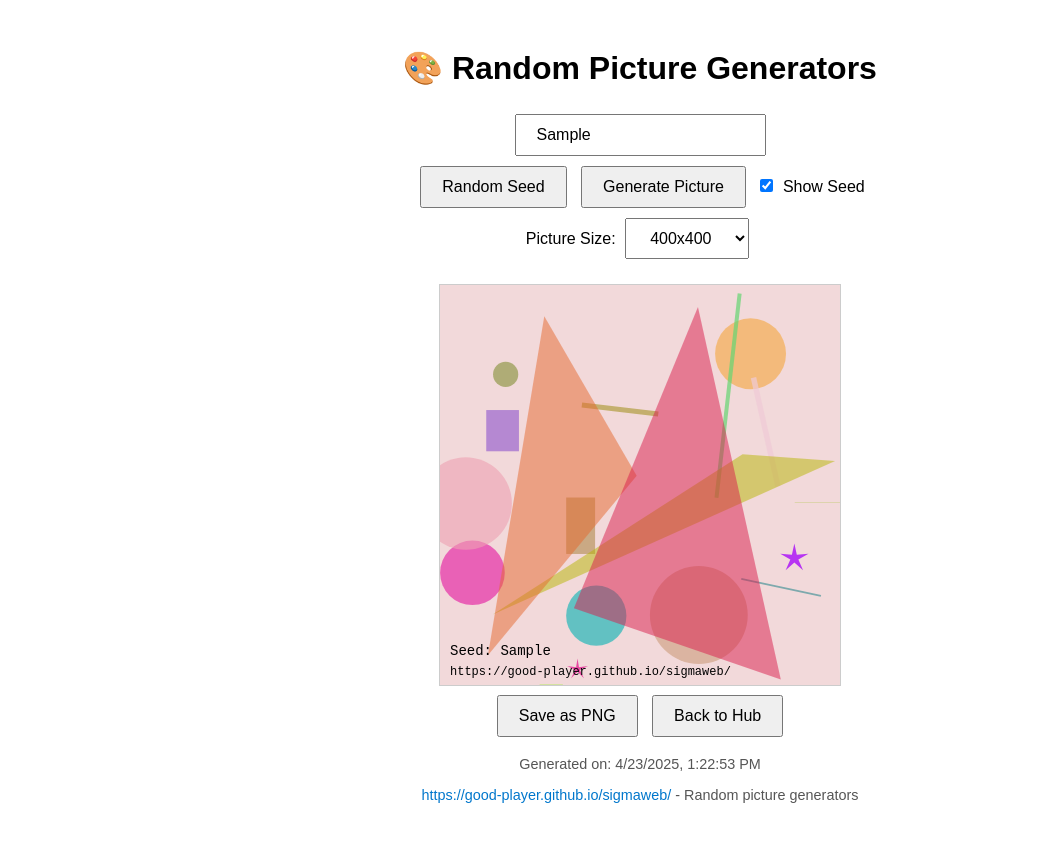
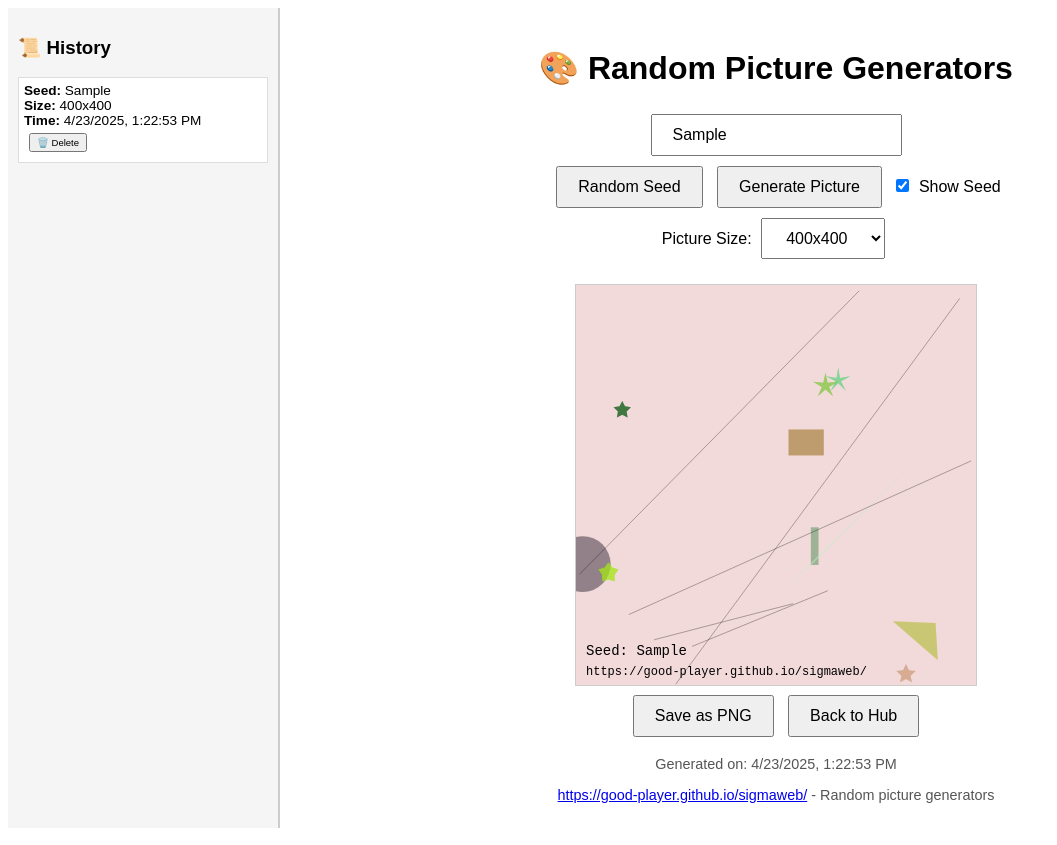
Before and after one commit to Good-player/sigmaweb, a plain HTML site: page buggy.html in a window 1280 px wide. Both pictures are taken after typing "Sample" into the empty fields and a click on the button "Generate Picture". Shown: the whole page, without its empty margins (0-1057 px from the left). Drawn offline with Linux system fonts and the light colour scheme.

Commit message:
Update buggy.html

```diff
--- a/buggy.html
+++ b/buggy.html
@@ -6,6 +6,18 @@
   <style>
     body {
       font-family: Arial, sans-serif;
+      display: flex;
+    }
+    #historyPanel {
+      width: 250px;
+      height: 100vh;
+      overflow-y: auto;
+      border-right: 2px solid #ccc;
+      padding: 10px;
+      background: #f5f5f5;
+    }
+    #mainContent {
+      flex-grow: 1;
       text-align: center;
       padding: 20px;
     }
@@ -18,18 +30,32 @@
       padding: 10px 20px;
       font-size: 1em;
     }
-    .info {
+    .info, .fileSize {
       margin-top: 10px;
       font-size: 0.9em;
       color: #555;
     }
-    a {
-      color: #0077cc;
-      text-decoration: none;
+    .historyItem {
+      background: #fff;
+      border: 1px solid #ddd;
+      margin: 5px 0;
+      padding: 5px;
+      font-size: 0.85em;
+    }
+    .historyItem button {
+      font-size: 0.7em;
+      padding: 2px 6px;
+      margin-top: 5px;
     }
   </style>
 </head>
 <body>
+  <div id="historyPanel">
+    <h3>📜 History</h3>
+    <div id="historyList"></div>
+  </div>
+
+  <div id="mainContent">
     <h1>🎨 Random Picture Generators</h1>
     <input type="text" id="seedInput" placeholder="Enter seed here" />
     <br>
@@ -56,9 +82,11 @@
     <button onclick="savePicture()">Save as PNG</button>
     <button onclick="goToHub()">Back to Hub</button>
 
+    <div class="fileSize" id="fileSizeDisplay"></div>
     <div class="info">
       <p id="timeDisplay"></p>
       <p><a href="https://good-player.github.io/sigmaweb/" target="_blank">https://good-player.github.io/sigmaweb/</a> - Random picture generators</p>
+    </div>
   </div>
 
   <script>
@@ -95,79 +123,6 @@
       ctx.fillText(text, x, y);
     }
 
-    function generatePicture() {
-      const seed = document.getElementById("seedInput").value.trim();
-      if (!seed) return alert("Please enter a seed!");
-
-      const showSeed = document.getElementById("showSeed").checked;
-      const size = parseInt(document.getElementById("canvasSize").value);
-      const hash = hashSeed(seed);
-      const rand = randomFromSeed(hash);
-
-      const canvas = document.getElementById("canvas");
-      canvas.width = size;
-      canvas.height = size;
-      const ctx = canvas.getContext("2d");
-
-      ctx.clearRect(0, 0, size, size);
-
-      // Background color
-      ctx.fillStyle = `hsl(${rand()*360}, 50%, 90%)`;
-      ctx.fillRect(0, 0, size, size);
-
-      // Draw 5+ elements: circles, lines, rectangles, triangles, ellipses, stars
-      // Circles
-      for (let i = 0; i < 6; i++) {
-        ctx.fillStyle = `rgba(${rand()*255}, ${rand()*255}, ${rand()*255}, 0.6)`;
-        ctx.beginPath();
-        ctx.arc(rand()*size, rand()*size, rand()*size/10 + 10, 0, Math.PI * 2);
-        ctx.fill();
-      }
-
-      // Lines
-      for (let i = 0; i < 4; i++) {
-        ctx.strokeStyle = `rgba(${rand()*255}, ${rand()*255}, ${rand()*255}, 0.7)`;
-        ctx.lineWidth = rand()*5 + 1;
-        ctx.beginPath();
-        ctx.moveTo(rand()*size, rand()*size);
-        ctx.lineTo(rand()*size, rand()*size);
-        ctx.stroke();
-      }
-
-      // Rectangles
-      for (let i = 0; i < 4; i++) {
-        ctx.fillStyle = `rgba(${rand()*255}, ${rand()*255}, ${rand()*255}, 0.4)`;
-        ctx.fillRect(rand()*size, rand()*size, rand()*size/5, rand()*size/5);
-      }
-
-      // Triangles
-      for (let i = 0; i < 3; i++) {
-        ctx.fillStyle = `rgba(${rand()*255}, ${rand()*255}, ${rand()*255}, 0.5)`;
-        ctx.beginPath();
-        ctx.moveTo(rand()*size, rand()*size);
-        ctx.lineTo(rand()*size, rand()*size);
-        ctx.lineTo(rand()*size, rand()*size);
-        ctx.closePath();
-        ctx.fill();
-      }
-
-      // Stars
-      for (let i = 0; i < 2; i++) {
-        drawStar(ctx, rand()*size, rand()*size, 5, rand()*10 + 5, rand()*5 + 2, `rgba(${rand()*255}, ${rand()*255}, ${rand()*255}, 0.8)`);
-      }
-
-      // Text: watermark always on, seed optionally
-      ctx.fillStyle = "#000";
-      const padding = 10;
-      const maxWidth = size - padding * 2;
-
-      drawTextSmart(ctx, "https://good-player.github.io/sigmaweb/", padding, size - padding, maxWidth, 12);
-      if (showSeed) drawTextSmart(ctx, `Seed: ${seed}`, padding, size - padding - 20, maxWidth, 14);
-
-      const now = new Date().toLocaleString();
-      document.getElementById("timeDisplay").innerText = `Generated on: ${now}`;
-    }
-
     function drawStar(ctx, x, y, points, outerRadius, innerRadius, color) {
       ctx.beginPath();
       ctx.moveTo(x, y - outerRadius);
@@ -181,17 +136,112 @@
       ctx.fill();
     }
 
+    function generatePicture() {
+      const seed = document.getElementById("seedInput").value.trim();
+      if (!seed) return alert("Please enter a seed!");
+      const showSeed = document.getElementById("showSeed").checked;
+      const size = parseInt(document.getElementById("canvasSize").value);
+      const hash = hashSeed(seed);
+      const rand = randomFromSeed(hash);
+
+      const canvas = document.getElementById("canvas");
+      canvas.width = size;
+      canvas.height = size;
+      const ctx = canvas.getContext("2d");
+
+      ctx.clearRect(0, 0, size, size);
+      ctx.fillStyle = `hsl(${rand()*360}, 50%, 90%)`;
+      ctx.fillRect(0, 0, size, size);
+
+      // CHAOS SHAPES
+      for (let i = 0; i < 10; i++) {
+        ctx.fillStyle = `rgba(${rand()*255},${rand()*255},${rand()*255},0.5)`;
+        ctx.beginPath();
+        const type = Math.floor(rand() * 5);
+        if (type === 0) ctx.arc(rand()*size, rand()*size, rand()*size/10, 0, 2 * Math.PI);
+        else if (type === 1) ctx.fillRect(rand()*size, rand()*size, rand()*size/8, rand()*size/8);
+        else if (type === 2) {
+          ctx.moveTo(rand()*size, rand()*size);
+          ctx.lineTo(rand()*size, rand()*size);
+          ctx.lineTo(rand()*size, rand()*size);
+          ctx.closePath();
+        } else drawStar(ctx, rand()*size, rand()*size, 5, rand()*10 + 5, rand()*5 + 2, ctx.fillStyle);
+        ctx.fill();
+      }
+
+      ctx.strokeStyle = `rgba(0,0,0,0.3)`;
+      for (let i = 0; i < 5; i++) {
+        ctx.beginPath();
+        ctx.moveTo(rand()*size, rand()*size);
+        ctx.lineTo(rand()*size, rand()*size);
+        ctx.stroke();
+      }
+
+      ctx.fillStyle = "#000";
+      const padding = 10;
+      const maxWidth = size - padding * 2;
+      drawTextSmart(ctx, "https://good-player.github.io/sigmaweb/", padding, size - padding, maxWidth, 12);
+      if (showSeed) drawTextSmart(ctx, `Seed: ${seed}`, padding, size - padding - 20, maxWidth, 14);
+
+      const now = new Date().toLocaleString();
+      document.getElementById("timeDisplay").innerText = `Generated on: ${now}`;
+
+      const entry = {
+        seed, size: size + "x" + size, time: now,
+        id: Date.now()
+      };
+      saveHistory(entry);
+      displayHistory();
+    }
+
     function savePicture() {
       const canvas = document.getElementById("canvas");
+      canvas.toBlob(blob => {
+        const mb = (blob.size / 1024 / 1024).toFixed(3);
+        document.getElementById("fileSizeDisplay").innerText = `Image size: ${mb} MB`;
         const link = document.createElement("a");
         link.download = "seed-picture.png";
-      link.href = canvas.toDataURL("image/png");
+        link.href = URL.createObjectURL(blob);
         link.click();
+      });
+    }
+
+    function saveHistory(entry) {
+      const history = JSON.parse(localStorage.getItem("pictureHistory") || "[]");
+      history.push(entry);
+      localStorage.setItem("pictureHistory", JSON.stringify(history));
+    }
+
+    function deleteHistory(id) {
+      let history = JSON.parse(localStorage.getItem("pictureHistory") || "[]");
+      history = history.filter(entry => entry.id !== id);
+      localStorage.setItem("pictureHistory", JSON.stringify(history));
+      displayHistory();
+    }
+
+    function displayHistory() {
+      const history = JSON.parse(localStorage.getItem("pictureHistory") || "[]").reverse();
+      const container = document.getElementById("historyList");
+      container.innerHTML = "";
+      history.forEach(entry => {
+        const div = document.createElement("div");
+        div.className = "historyItem";
+        div.innerHTML = `
+          <strong>Seed:</strong> ${entry.seed}<br>
+          <strong>Size:</strong> ${entry.size}<br>
+          <strong>Time:</strong> ${entry.time}<br>
+          <button onclick="deleteHistory(${entry.id})">🗑️ Delete</button>
+        `;
+        container.appendChild(div);
+      });
     }
 
     function goToHub() {
-      window.location.href = "hub.html"; // or your hub
+      window.location.href = "hub.html";
     }
+
+    // Load history on start
+    displayHistory();
   </script>
 </body>
 </html>
```
Lines whose indentation alone changed are shown as unchanged.
